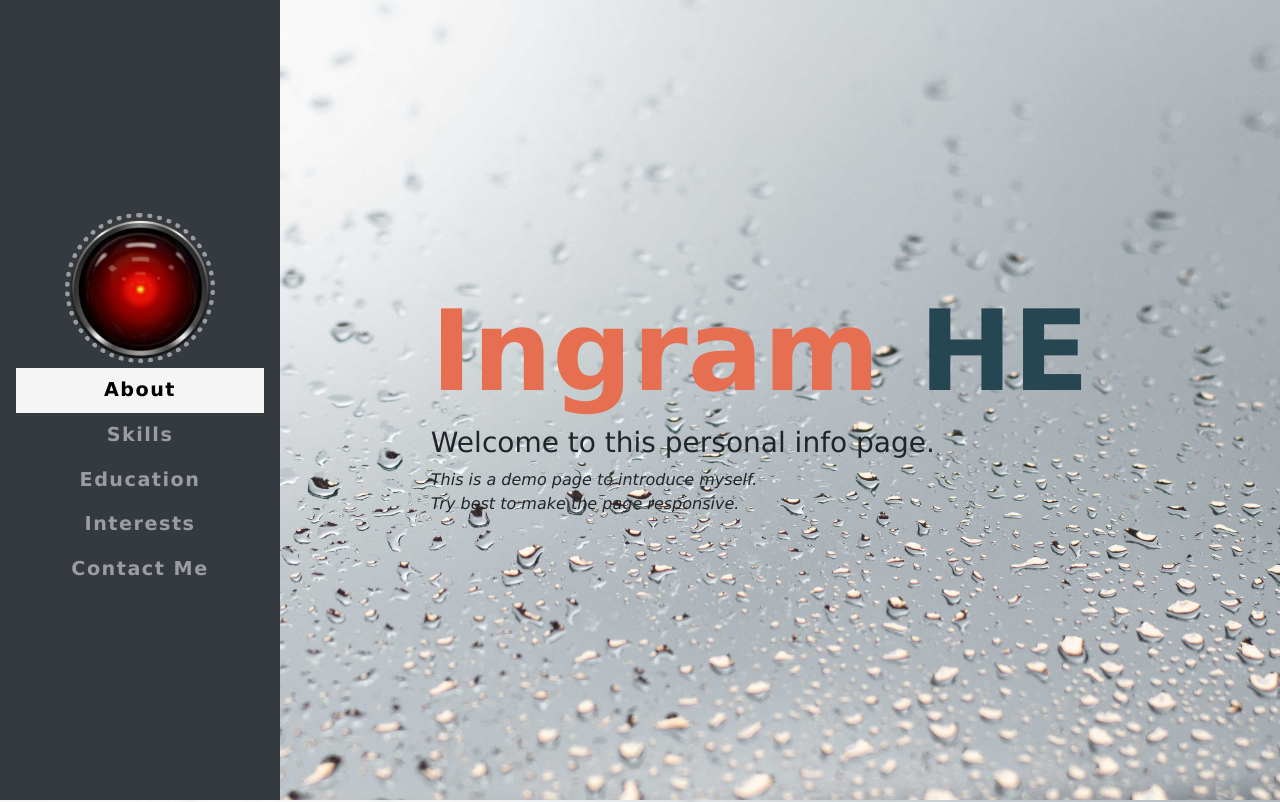
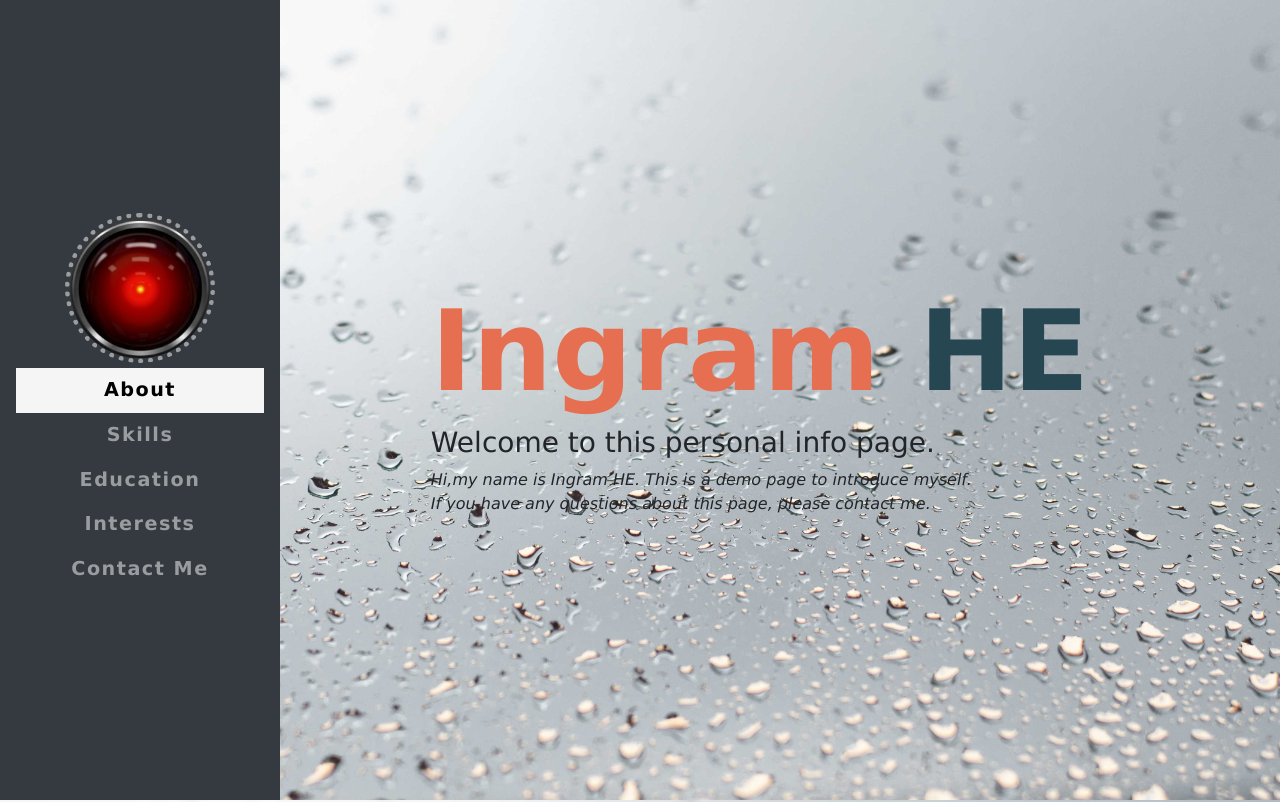
Before and after one commit to IngramHE/About, a plain HTML site: page index.html in a window 1280 px wide. Shown: the top 802 px of the page. Drawn offline with nearby package versions, Linux system fonts and the light colour scheme.

Commit message:
Update about description

```diff
--- a/index.html
+++ b/index.html
@@ -57,8 +57,8 @@
         <h3>
           Welcome to this personal info page.
         </h3>
-        <em>This is a demo page to introduce myself.</em><br />
-        <em> Try best to make the page responsive.</em>
+        <em>Hi,my name is Ingram HE. This is a demo page to introduce myself.</em><br />
+        <em>If you have any questions about this page, please contact me.</em>
       </div>
     </section>
     <hr>
```
